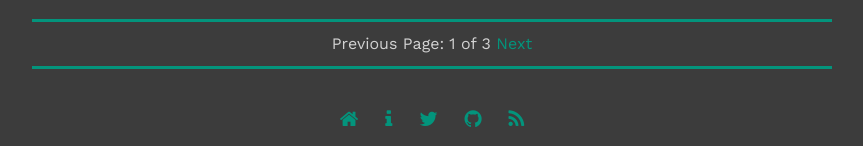
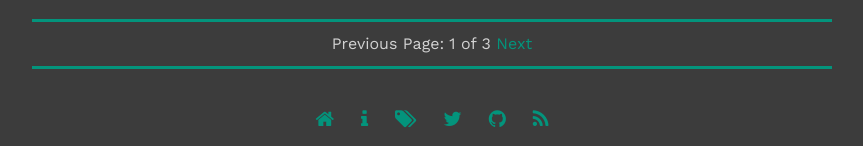
Before and after one commit to robphoenix/bordeltabernacle.github.io, a Jekyll site: the page built from index.html, in a window 1280 px wide. Shown: the part 1703-1849 px from the top of the page, without its empty margins (208-1071 px from the left). Built offline with Jekyll 4.4.1, drawn with Linux system fonts in a browser that asks for light colours; nearby versions of some CDN libraries; Markdown is read by kramdown in place of the engine named in the settings; the list of posts is cut into pages by our own code.

Commit message:
forgot to add tags icon to footer

```diff
--- a/_includes/footer.html
+++ b/_includes/footer.html
@@ -4,6 +4,7 @@
     <ul>
       <li class="page-links" title="Blog"><a href="{{ site.baseurl }}/"><i class="fa fa-home"></i></a></li>
       <li class="page-links" title="About"><a href="{{ site.baseurl }}/about/"><i class="fa fa-info"></i></a></li>
+      <li class="page-links" title="Posts by category"><a href="{{ site.baseurl }}/tags/"><i class="fa fa-tags"></i></a></li>
       <li class="page-links" title="twitter.com/brdltbrncle">
         <a href="https://twitter.com/{{ site.twitter_username }}">
           <i class="fa fa-twitter"></i>
```
